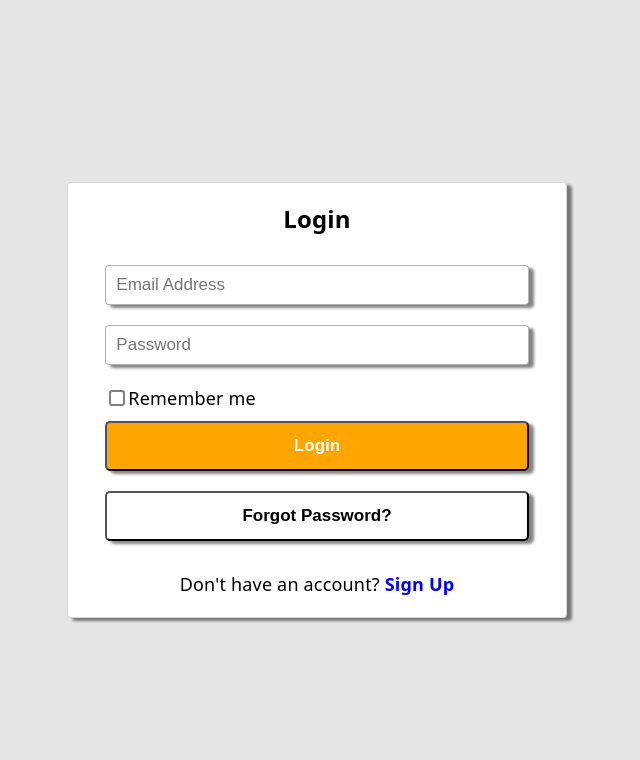
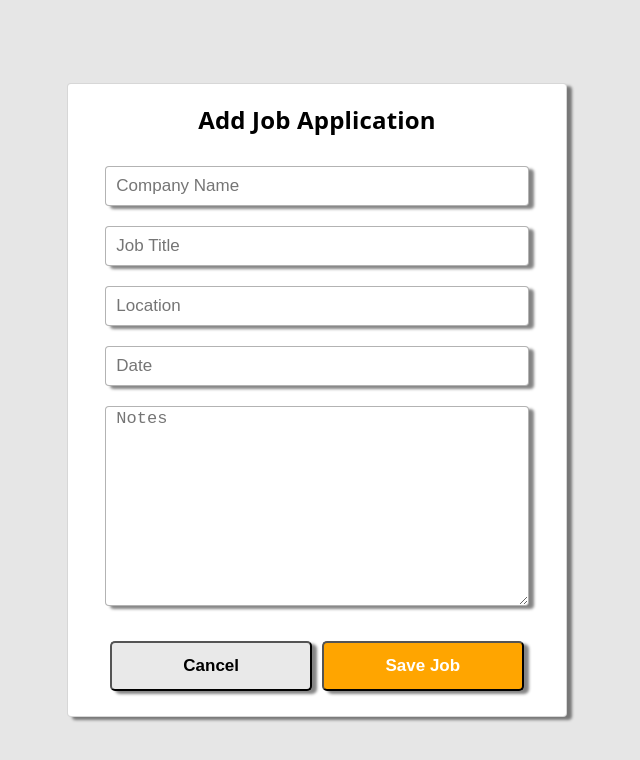
Before and after one commit to chris-gladney/Job-Application-Tracker, a React (Vite) app in the folder fe/: page / in a window 1280 px wide. Shown: the top 760 px of the page, without its empty margins (323-963 px from the left). Built offline with nearby package versions, Linux system fonts and the light colour scheme.

Commit message:
New job form has been created.

```diff
--- a/fe/src/App.css
+++ b/fe/src/App.css
@@ -24,15 +24,15 @@ form {
 form h3 {
   margin: 20px auto;
   font-size: 24px;
-  font-weight: 600;
+  font-weight: bold;
   line-height: 32px;
 }
 
-form button, form input {
+form button, form input, form select, textarea {
   width: 85%;
 }
 
-form button {
+form button, .job-settings button {
   margin: 10px auto;
   height: 50px;
   border-radius: 5px;
@@ -42,7 +42,7 @@ form button {
   cursor: pointer;
 }
 
-form input[type="text"], form input[type="email"], form input[type="password"] {
+form input[type="text"], form input[type="email"], form input[type="password"], form input[type="date"], form select, textarea {
   margin: 10px auto;
   height: 40px;
   background-color: white;
@@ -54,6 +54,10 @@ form input[type="text"], form input[type="email"], form input[type="password"] {
   box-shadow: 5px 3px 3px rgba(0, 0, 0, 0.482);
 }
 
+form textarea {
+  height: 200px;
+}
+
 .checked {
   margin: 10px auto 0 auto;
   align-items: left;
@@ -63,7 +67,7 @@ form input[type="text"], form input[type="email"], form input[type="password"] {
   width: 85%;
 }
 
-form input[type="checkbox"] {
+form input[type="checkbox"], form select {
   background-color: white;
 }
 
@@ -101,6 +105,11 @@ form input[type="checkbox"] {
   background-color: white;
 }
 
+.cancel {
+  background-color: rgb(233, 233, 233);
+  color: black;
+}
+
 form p {
   margin: 20px 0;
 }
@@ -110,3 +119,14 @@ form p a {
   font-weight: bold;
   text-decoration: none;
 }
+
+.job-settings {
+  display: flex;
+  flex-direction: row;
+  width: 85%;
+  margin: 20px auto;
+}
+
+.job-settings button {
+  margin: 5px;
+}
--- a/fe/src/App.jsx
+++ b/fe/src/App.jsx
@@ -3,12 +3,13 @@ import './App.css'
 import SignIn from './Components/SignIn'
 import SignUp from './Components/SignUp'
 import { BrowserRouter, Routes, Route } from 'react-router-dom'
+import JobForm from './Components/JobForm'
 
 function App() {
 
   return <BrowserRouter>
     <Routes>
-      <Route path="/" element={<SignIn />} />
+      <Route path="/" element={<JobForm />} />
       <Route path="/register" element={<SignUp />} />
     </Routes>
   </BrowserRouter>
--- /dev/null
+++ b/fe/src/Components/JobForm.jsx
@@ -0,0 +1,20 @@
+function JobForm() {
+  return (
+    <>
+      <form>
+        <h3>Add Job Application</h3>
+        <input type="text" placeholder="Company Name" />
+        <input type="text" placeholder="Job Title" />
+        <input type="text" placeholder="Location" />
+        <input type="text" placeholder="Date" pattern="\d{2}/\d{2}/\d{4}" />
+        <textarea placeholder="Notes"></textarea>
+        <div className="job-settings">
+          <button className="cancel">Cancel</button>
+          <button className="orange-button">Save Job</button>
+        </div>
+      </form>
+    </>
+  );
+}
+
+export default JobForm;
```
Also changed, not shown: 1 other file (tests, documents, lock files or other folders).
